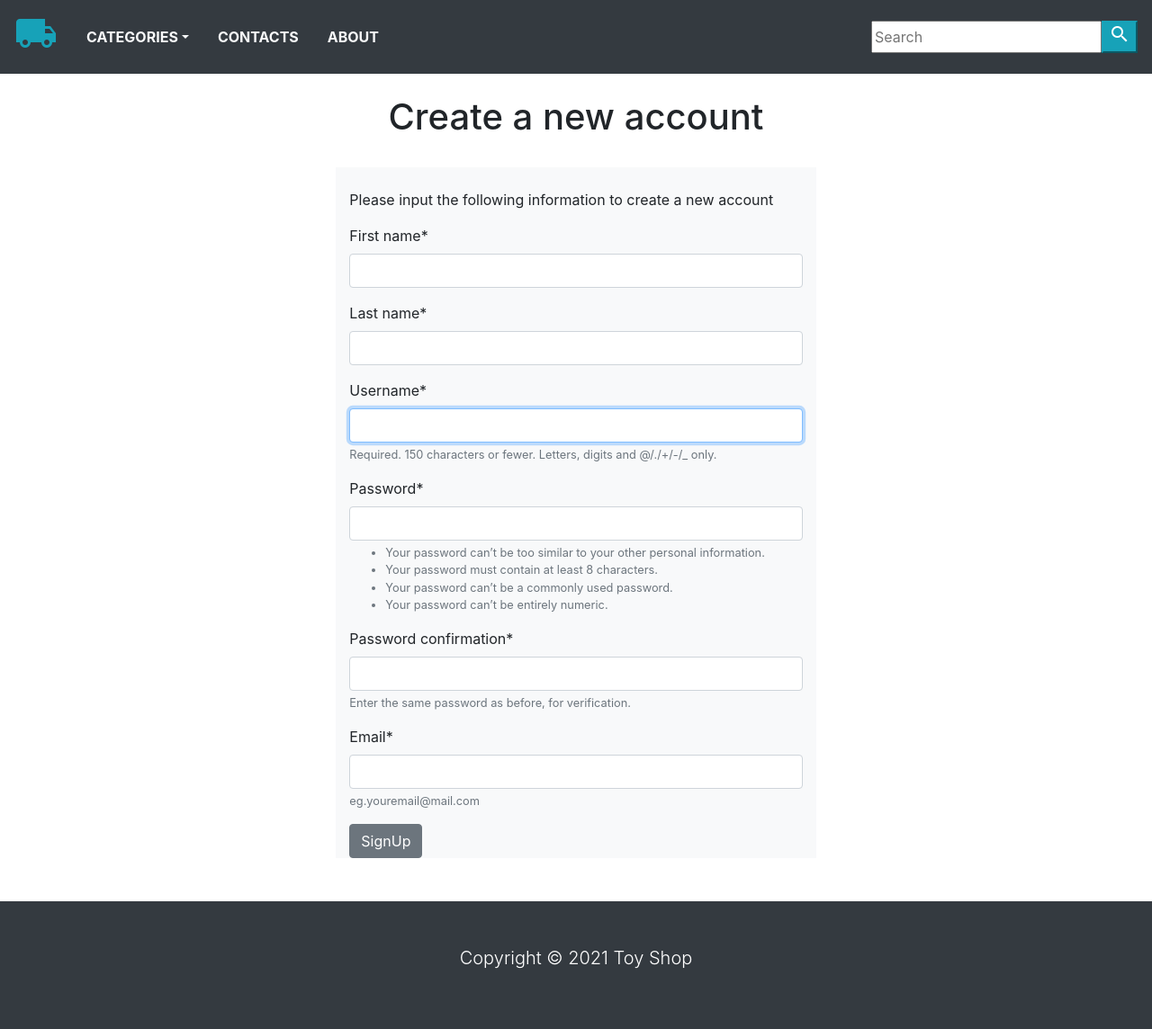
After one commit to MihoZozulya/ecommerce-project, a Django app: page /account/create/ in a window 1280 px wide. The commit adds this page. Shown: the whole page at 90% size. Run offline with Django 3.2, Linux system fonts and the light colour scheme; data that the repository does not hold is empty; some libraries are stand-ins or nearby versions.

Commit message:
add account

```diff
--- a/ecommerce/settings.py
+++ b/ecommerce/settings.py
@@ -38,6 +38,7 @@ INSTALLED_APPS = [
     'django.contrib.sessions',
     'django.contrib.messages',
     'django.contrib.staticfiles',
+    'crispy_forms',
 ]
 
 MIDDLEWARE = [
@@ -64,6 +65,7 @@ TEMPLATES = [
                 'django.contrib.auth.context_processors.auth',
                 'django.contrib.messages.context_processors.messages',
                 'shop.context_processors.menu_links',
+                'shop.context_processors.counter',
             ],
         },
     },
@@ -132,3 +134,5 @@ STATIC_ROOT = os.path.join(BASE_DIR, 'static')
 
 MEDIA_URL = '/media/'
 MEDIA_ROOT = os.path.join(BASE_DIR, 'static', 'media')
+
+CRISPY_TEMPLATE_PACK = 'bootstrap4'
--- a/shop/context_processors.py
+++ b/shop/context_processors.py
@@ -1,5 +1,20 @@
-from .models import Category
+from .models import Category, Cart, CartItem
+from .views import _cart_id
 
+def counter(request):
+	item_count = 0
+	if 'admin' in request.path:
+		return {}
+	else:
+		try:
+			cart = Cart.objects.filter(cart_id=_cart_id(request))
+			cart_items = CartItem.objects.all().filter(cart=cart[:1])
+			for cart_item in cart_items:
+				item_count += cart_item.quantity
+		except Cart.DoesNotExist:
+			item_count = 0
+
+	return dict(item_count=item_count)
 
 def menu_links(request):
 	links = Category.objects.all()
--- /dev/null
+++ b/shop/forms.py
@@ -0,0 +1,13 @@
+from django import forms
+from django.contrib.auth.forms import UserCreationForm
+from django.contrib.auth.models import User
+
+class SignUpForm(UserCreationForm):
+	first_name = forms.CharField(max_length=100, required=True)
+	last_name = forms.CharField(max_length=100, required=True)
+	email = forms.EmailField(max_length=250, help_text='eg.youremail@mail.com')
+
+
+	class Meta:
+		model = User
+		fields = ('first_name', 'last_name', 'username', 'password1', 'password2', 'email')
--- a/shop/templates/navbar.html
+++ b/shop/templates/navbar.html
@@ -20,6 +20,16 @@
 				</li>
 				<li class="nav-item"><a class="nav-link text-light text-uppercase font-weight-bold px-3" href="">Contacts</a></li>
 				<li class="nav-item"><a class="nav-link text-light text-uppercase font-weight-bold px-3" href="">About</a></li>
+				{% if item_count > 0 %}
+				<li class="nav-item">
+					<a class="nav-link text-light text-uppercase font-weight-bold px-3" href="{% url 'cart_detail' %}">
+						<span class="material-icons text-info cart-icon">
+							add_shopping_cart
+						</span>
+						({{item_count}})
+					</a>
+				</li>
+				{% endif %}
 			</ul>
 
 
--- /dev/null
+++ b/shop/templates/signup.html
@@ -0,0 +1,54 @@
+{% extends 'base.html' %}
+
+{% load static %}
+
+{% load crispy_forms_tags %}
+
+{% block title %}
+	Creat New Account
+{% endblock %}
+
+{% block content %}
+
+	<div>
+		{% if not form.is_valid%}
+			<div>
+				<br>
+				<h1 class="product_title text-center">
+					Create a new account
+				</h1>
+				<br>
+				<div class="col-9 col-sm-9 col-md-6 col-lg-5 mx-auto bg-light" >
+					<br>
+					<p>Please input the following information to create a new account</p>
+					<form method="post">
+						{% csrf_token %}
+						<p>{{ form | crispy }}</p>
+						<button type="submit" name="button" class="btn btn-secondary">SignUp</button>
+					</form>
+				</div>
+			</div>
+		{% else %}
+
+		<div class="mx-auto">
+			<br>
+			<h1 class="product_title text-center">
+				Your account has been successfully created
+			</h1>
+			<br>
+			<div>
+				<p>
+					Your account has been created and ready to use!
+				</p>
+				<br>
+				<a href="{% url 'home' %}">Continue shopping</a>
+			</div>
+
+		</div>
+
+		{% endif %}
+	</div>
+
+
+
+{% endblock %}
--- a/shop/urls.py
+++ b/shop/urls.py
@@ -7,4 +7,8 @@ urlpatterns = [
     path('category/<slug:category_slug>/<slug:product_slug>', views.product, name='product_detail'),
     path("cart", views.cart_detail, name='cart_detail'),
     path('cart/add/<int:product_id>', views.add_cart, name='add_cart'),
+    path('cart/remove/<int:product_id>', views.cart_remove, name='cart_remove'),
+    path('cart/remove_product/<int:product_id>', views.cart_remove_product, name='cart_remove_product'),
+    path('account/create/', views.signUpView, name='signup'),
+
 ]
--- a/shop/views.py
+++ b/shop/views.py
@@ -1,6 +1,8 @@
 from django.shortcuts import render, get_object_or_404, redirect
 from .models import Category, Product, Cart, CartItem
 from django.core.exceptions import ObjectDoesNotExist
+from django.contrib.auth.models import Group, User
+from .forms import SignUpForm
 
 
 # Create your views here.
@@ -43,7 +45,8 @@ def add_cart(request, product_id):
 		cart.save()
 	try:
 		cart_item = CartItem.objects.get(product=product, cart=cart)
-		cart_item.quantity += 1
+		if cart_item.quantity < cart_item.product.stock:
+			cart_item.quantity += 1
 		cart_item.save()
 	except CartItem.DoesNotExist:
 		cart_item = CartItem.objects.create(product=product, quantity=1, cart=cart)
@@ -64,3 +67,39 @@ def cart_detail(request, total=0, counter=0, cart_item=None):
 		pass
 
 	return render(request, 'cart.html', dict(cart_items=cart_items, total=total, counter=counter))
+
+
+
+def cart_remove(request, product_id):
+	cart = Cart.objects.get(cart_id=_cart_id(request))
+	product = get_object_or_404 (Product, id=product_id)
+	cart_item = CartItem.objects.get(product=product, cart=cart)
+	if cart_item.quantity > 1:
+		cart_item.quantity -= 1
+		cart_item.save()
+	else:
+		cart_item.delete()
+	return redirect('cart_detail')
+
+def cart_remove_product(request, product_id):
+	cart = Cart.objects.get(cart_id=_cart_id(request))
+	product = get_object_or_404 (Product, id=product_id)
+	cart_item = CartItem.objects.get(product=product, cart=cart)
+	cart_item.delete()
+
+	return redirect('cart_detail')
+
+
+def signUpView(request):
+	if request.method == 'POST':
+		form = SignUpForm(request.POST)
+		if form.is_valid():
+			form.save()
+			username = form.cleaned_data.get('username')
+			signup_user = User.objects.get(username=username)
+			user_group = Group.objects.get(name='User')
+			user_group.user_set.add(signup_user)
+
+	else:
+		form = SignUpForm()
+	return render(request, 'signup.html', {'form': form})
```
Also changed, not shown: shop/templates/cart.html (+4 -4 lines).
